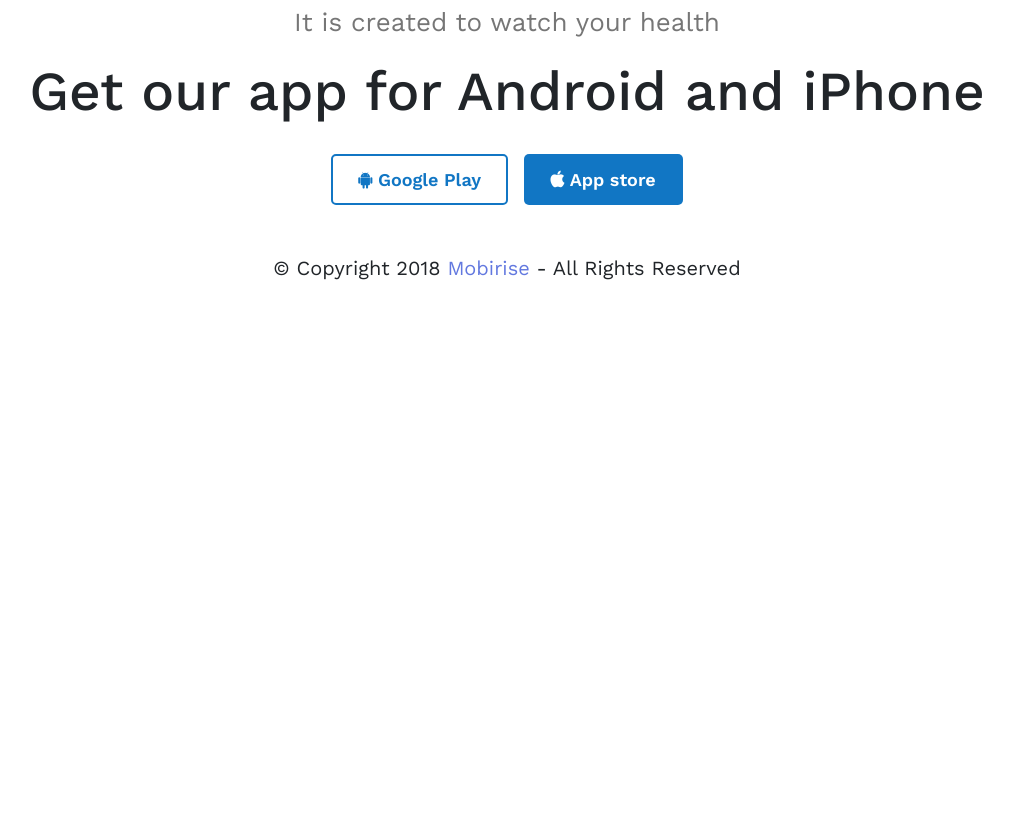
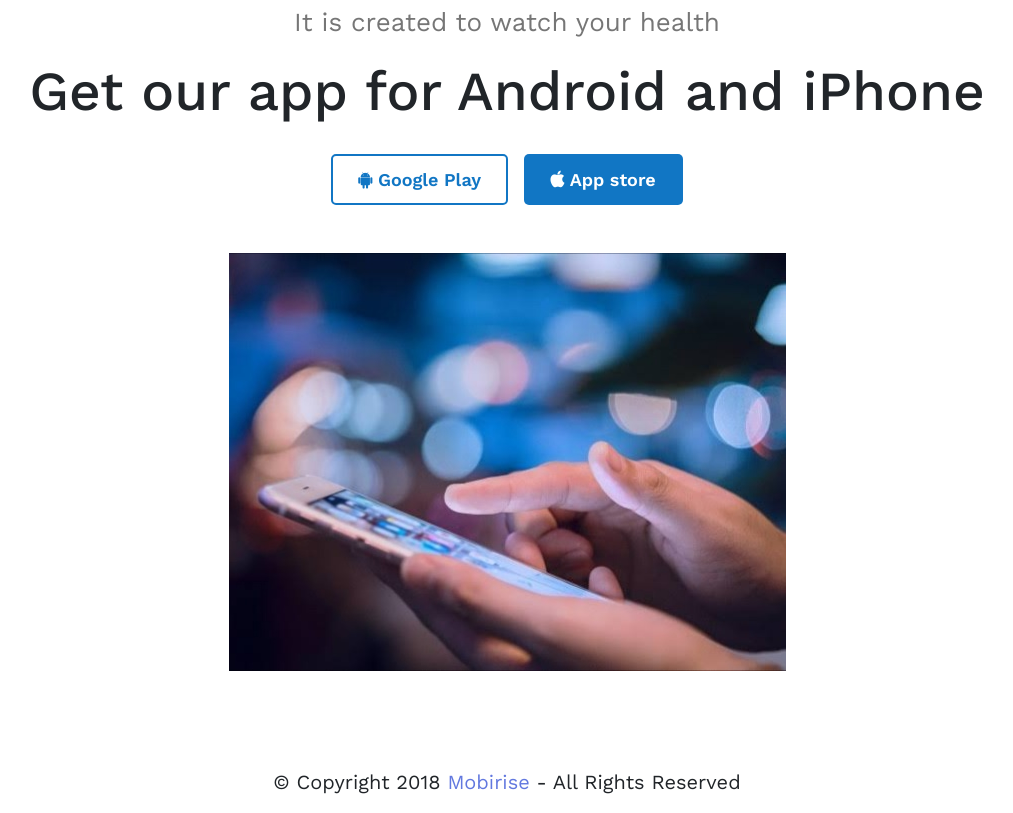
Before and after one commit to toukerahmedS/Class-22-Video-Assignment, a plain HTML site: page index.html in a window 1280 px wide. Shown: the part 6380-7193 px from the top of the page, without its empty margins (133-1146 px from the left). Before the commit the page ends 6679 px from the top, so only its background shows below. Drawn offline with nearby package versions, Linux system fonts and the light colour scheme.

Commit message:
Update index.html
done

```diff
--- a/index.html
+++ b/index.html
@@ -524,8 +524,14 @@
               App store</a>
           </div>
         </div>
+
+        <div class="row py-5">
+          <div class="col-lg-12 text-center">
+            <img src="./img/about2.jpg" alt="">
+          </div>
+        </div>
+
       </div>
-
 
     </section>
 
```
